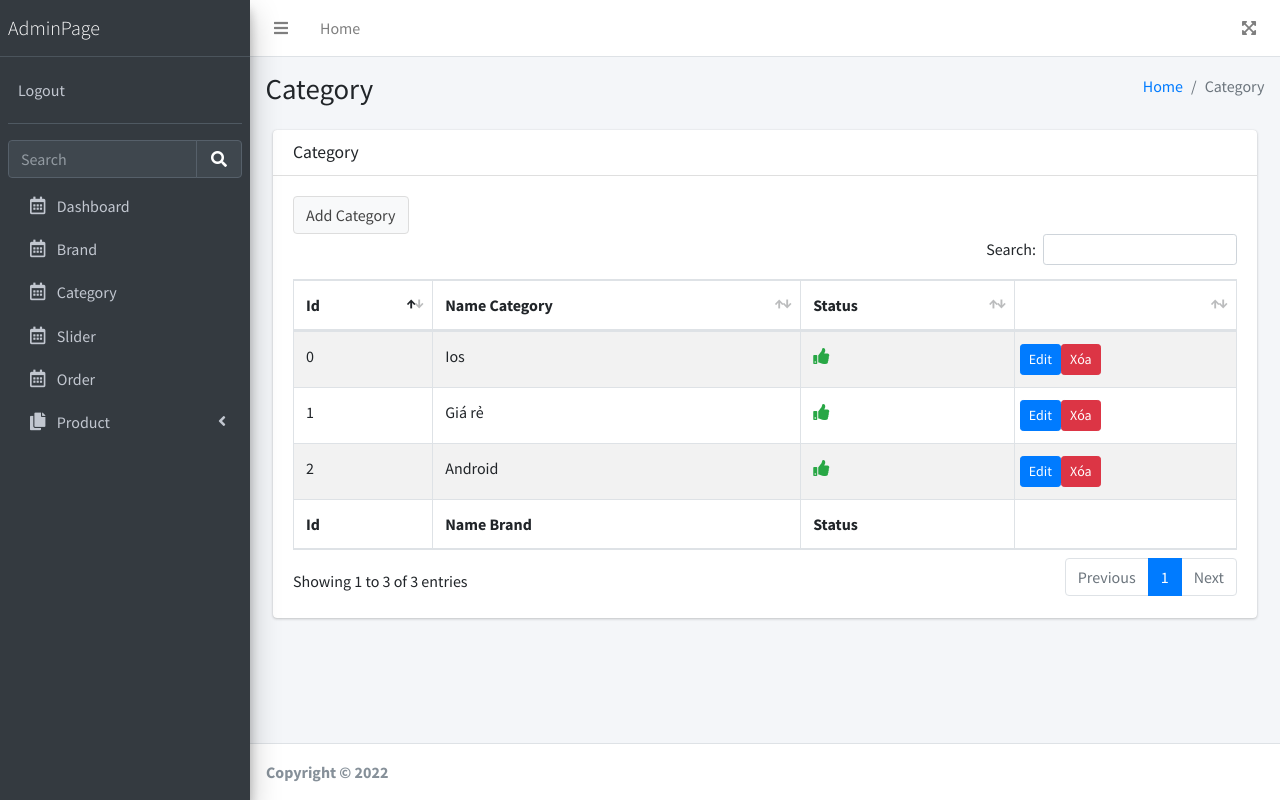
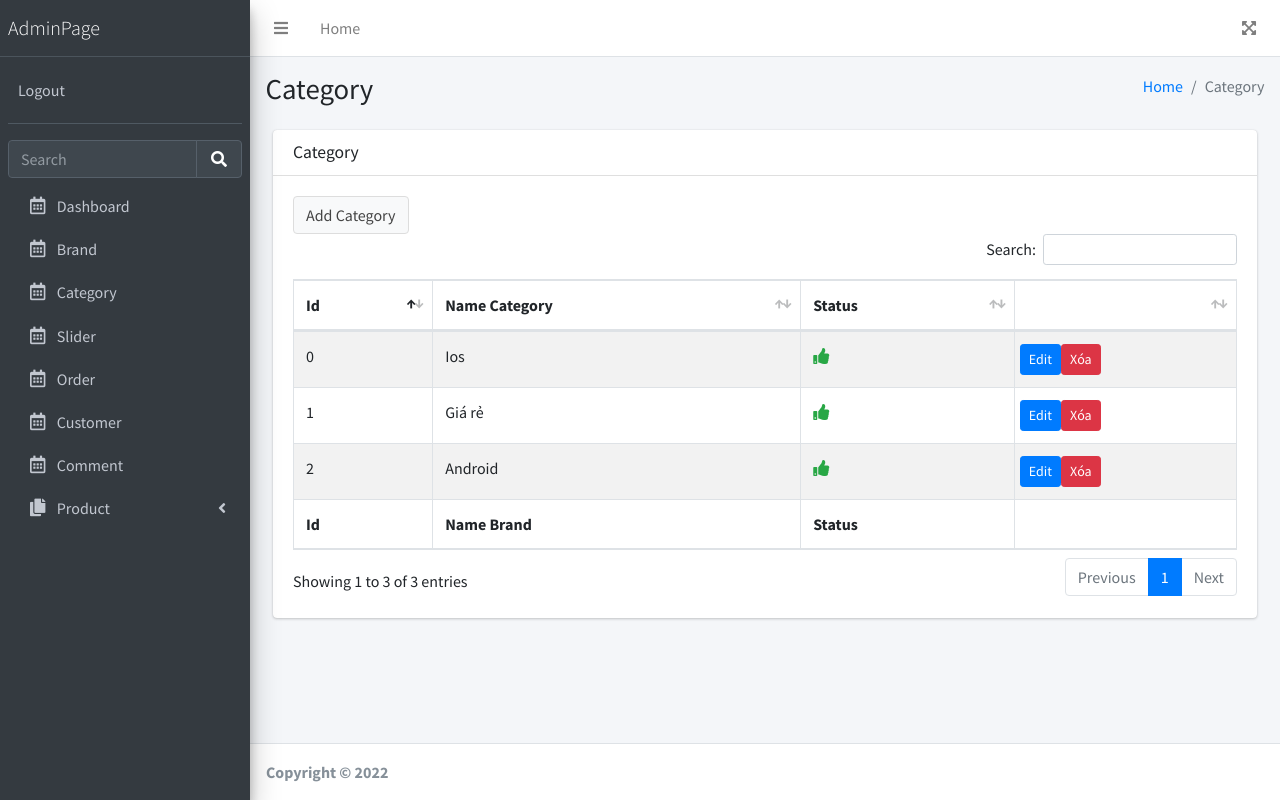
Before and after one commit to phuong13082000/do_an_29102022, a Laravel app: page /admin/category in a window 1280 px wide. Run offline with Laravel 9, Linux system fonts and the light colour scheme; a user stored in the database is signed in; data comes from the database, SQL or seed files in the repository; some libraries are stand-ins or nearby versions.

Commit message:
03112022

```diff
--- a/app/Http/Controllers/admin/AdminController.php
+++ b/app/Http/Controllers/admin/AdminController.php
@@ -12,4 +12,5 @@ class AdminController extends Controller
 
         return view('admin.pages.home')->with(compact('title'));
     }
+
 }
--- a/app/Http/Controllers/admin/CategoryController.php
+++ b/app/Http/Controllers/admin/CategoryController.php
@@ -3,10 +3,8 @@
 namespace App\Http\Controllers\admin;
 
 use App\Http\Controllers\Controller;
-use App\Models\Brand;
 use App\Models\Category;
 use App\Models\Product;
-use App\Models\Slider;
 use Illuminate\Http\Request;
 
 class CategoryController extends Controller
--- a/app/Http/Controllers/frontend/CartController.php
+++ b/app/Http/Controllers/frontend/CartController.php
@@ -4,12 +4,9 @@ namespace App\Http\Controllers\frontend;
 
 use App\Http\Controllers\Controller;
 use App\Models\Brand;
-use App\Models\Order;
-use App\Models\OrderDetail;
 use App\Models\Product;
 use Cart;
 use Illuminate\Http\Request;
-use Illuminate\Support\Facades\Session;
 
 class CartController extends Controller
 {
--- a/app/Http/Controllers/frontend/IndexController.php
+++ b/app/Http/Controllers/frontend/IndexController.php
@@ -7,7 +7,6 @@ use App\Models\Brand;
 use App\Models\Category;
 use App\Models\Product;
 use App\Models\Slider;
-use Illuminate\Http\Request;
 
 class IndexController extends Controller
 {
--- a/composer.json
+++ b/composer.json
@@ -14,7 +14,7 @@
         "laravel/socialite": "^5.5",
         "laravel/tinker": "^2.7",
         "laravelcollective/html": "^6.3",
-        "php-flasher/flasher-laravel": "^1.7",
+        "php-flasher/flasher-laravel": "^1.7"
     },
     "require-dev": {
         "fakerphp/faker": "^1.9.1",
--- a/resources/views/admin/includes/sidebar.blade.php
+++ b/resources/views/admin/includes/sidebar.blade.php
@@ -65,6 +65,20 @@
                 </li>
 
                 <li class="nav-item">
+                    <a href="{{url('/admin/customer')}}" class="nav-link">
+                        <i class="nav-icon far fa-calendar-alt"></i>
+                        <p>Customer</p>
+                    </a>
+                </li>
+
+                <li class="nav-item">
+                    <a href="{{url('/admin/comment')}}" class="nav-link">
+                        <i class="nav-icon far fa-calendar-alt"></i>
+                        <p>Comment</p>
+                    </a>
+                </li>
+
+                <li class="nav-item">
                     <a href="#" class="nav-link">
                         <i class="nav-icon fas fa-copy"></i>
                         <p>
--- a/routes/web.php
+++ b/routes/web.php
@@ -8,6 +8,7 @@ use App\Http\Controllers\admin\LoginController;
 use App\Http\Controllers\admin\OrderController;
 use App\Http\Controllers\admin\ProductController;
 use App\Http\Controllers\admin\SliderController;
+use App\Http\Controllers\CommentController;
 use App\Http\Controllers\frontend\CartController;
 use App\Http\Controllers\frontend\CheckoutController;
 use App\Http\Controllers\frontend\DetailController;
@@ -15,6 +16,7 @@ use App\Http\Controllers\frontend\IndexController;
 use Illuminate\Support\Facades\Route;
 
 Route::prefix("admin")->group(function () {
+
     Route::get('/login', [LoginController::class, 'getLogin'])->name('login');
 
     Route::post('/postLogin', [LoginController::class, 'postLogin']);
@@ -40,6 +42,11 @@ Route::prefix("admin")->group(function () {
     Route::get('/print-order/{id}', [OrderController::class, 'print_order'])->middleware('auth');
 
     Route::get('/order-detail/{id}', [OrderController::class, 'view_order_detail'])->middleware('auth');
+
+    Route::get('/customer', [CustomerController::class, 'show_customer'])->middleware('auth');
+
+    Route::get('/comment', [CommentController::class, 'show_comment'])->middleware('auth');
+
 });
 
 Route::get('/', [IndexController::class, 'index']);
```
Also changed, not shown: app/Http/Controllers/CommentController.php (added, +20 -0 lines), app/Http/Controllers/admin/CustomerController.php (+8 -0 lines), 1 other file.
